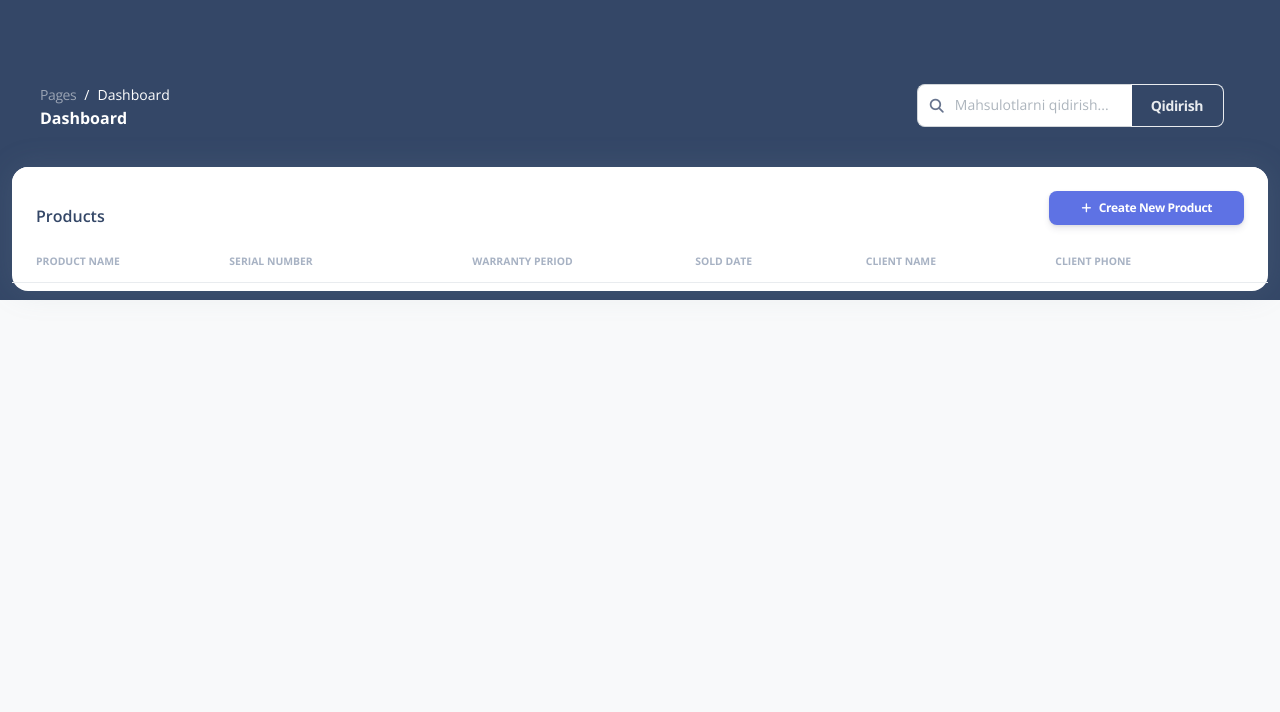
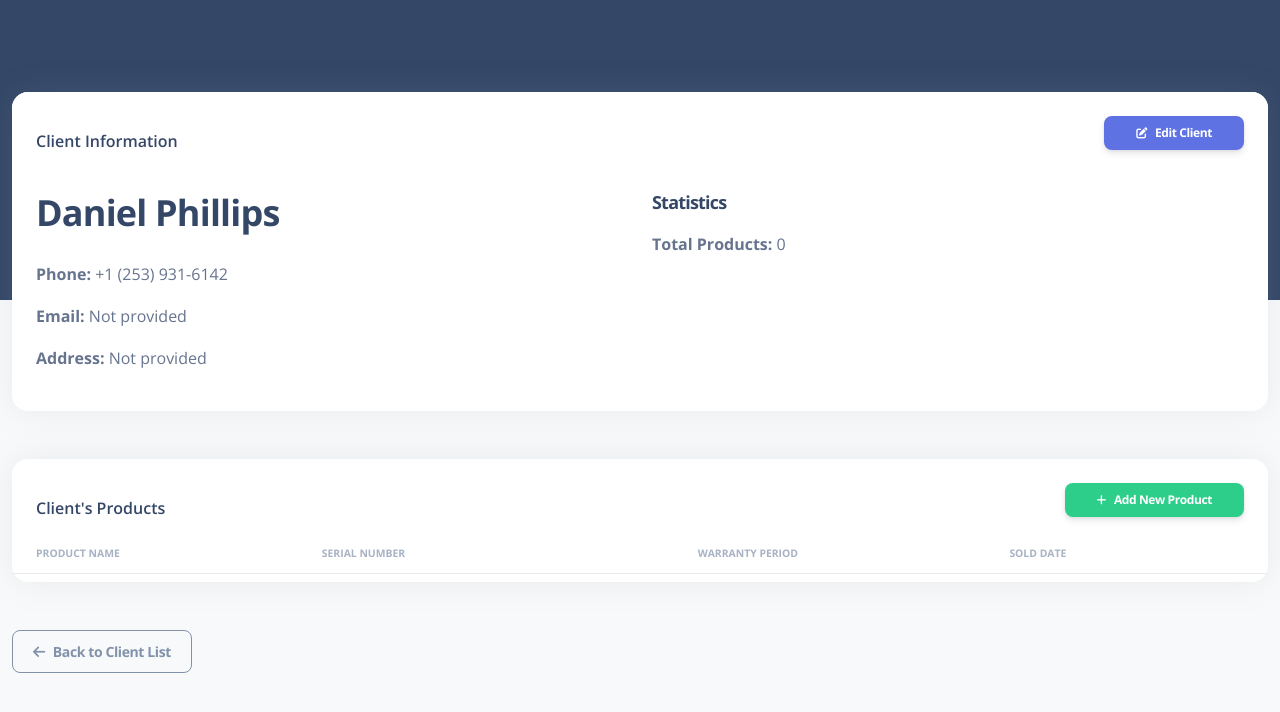
Before and after one commit to takhirovulugbek777/azamat2, a Django app: page /product/clients/9/ in a window 1280 px wide. Shown: the top 712 px of the page. Run offline with Django 5.2, Linux system fonts and the light colour scheme; data comes from the database, SQL or seed files in the repository; both versions use the stored data as it was after the commit; lists and menus that the app fills with data are empty; some libraries are stand-ins or nearby versions.

Commit message:
fix template and design

```diff
--- a/product/forms.py
+++ b/product/forms.py
@@ -34,3 +34,8 @@ class ProductForm(forms.ModelForm):
             'serial_number': 'A unique identifier for the product.',
 
         }
+
+
+class ClientForm(forms.Form):
+    class Meta:
+        fields = '__all__'
--- a/product/urls.py
+++ b/product/urls.py
@@ -1,6 +1,7 @@
 from django.urls import path
 
 from product import views
+from product.views import ClientUpdateView
 
 urlpatterns = [
     path('', views.home, name='home'),
@@ -12,4 +13,6 @@ urlpatterns = [
     path('<int:pk>/delete/', views.product_delete, name='product_delete'),  # Delete a product
     path('client/', views.client_list, name='client_list'),
     path('clients/<int:pk>/', views.client_detail, name='client_detail'),
+    path('product_detail/<int:pk>/', views.product_detail, name='product_detail'),
+    path('product/<int:pk>/update/', views.ClientUpdateView.as_view(), name='client_update'),
 ]
--- a/product/views.py
+++ b/product/views.py
@@ -3,9 +3,11 @@ from django.contrib.auth import authenticate, login, logout
 from django.db import IntegrityError
 
 from django.shortcuts import render, get_object_or_404, redirect
-from django.urls import reverse
+from django.urls import reverse, reverse_lazy
 from django.core.paginator import Paginator
 from django.db.models import Q, Count
+from django.views.generic import CreateView, UpdateView
+
 from .models import Product, Client
 from .forms import ProductForm
 
@@ -73,7 +75,8 @@ def product_list(request):
     products = Product.objects.filter(
         Q(name__icontains=query) |
         Q(serial_number__icontains=query) |
-        Q(client__phone__icontains=query)  # Add this line to search by client's phone number
+        Q(client__phone__icontains=query) |
+        Q(client__name__icontains=query)  # Add this line to search by client's phone number
     ).select_related('client')  # Use select_related to optimize database queries
 
     paginator = Paginator(products, 10)  # Show 10 products per page
@@ -143,7 +146,7 @@ def client_list(request):
     page_number = request.GET.get('page')
     page_obj = paginator.get_page(page_number)
 
-    return render(request, 'pages/client_table.html', {'page_obj': page_obj, 'query': query})
+    return render(request, 'pages/client_table.html', {'page_obj': page_obj, 'query': ''})
 
 
 def client_detail(request, pk):
@@ -159,3 +162,15 @@ def client_detail(request, pk):
         'page_obj': page_obj,
         'title': f"Client Details: {client.name}"
     })
+
+
+def product_detail(request, pk):
+    product = get_object_or_404(Product, pk=pk)
+    return render(request, 'pages/product_detail.html', {'product': product})
+
+
+class ClientUpdateView(UpdateView):
+    model = Client
+    template_name = 'pages/client_update.html'
+    fields = ['name', 'phone']
+    success_url = reverse_lazy('client_list')
--- a/templates/pages/base.html
+++ b/templates/pages/base.html
@@ -56,12 +56,29 @@
 </div>
 {% endif %}
 <main class="main-content position-relative border-radius-lg ">
-    <!-- Navbar -->
 
-    {% include 'pages/search.html' %}
+    {% block content %}
+    <div class="container-fluid py-4">
+        <div class="row">
+            <div class="col-12">
+                <div class="card mb-4">
+                    <div class="card-header pb-0 d-flex justify-content-between align-items-center">
+                        <h6 class="mb-0">{% block page_title %}{% endblock %}</h6>
+                        {% block create_button %}{% endblock %}
+                    </div>
+                    <div class="card-body px-0 pt-0 pb-2">
+                        {% block search_form %}{% endblock %}
+                        <div class="table-responsive p-0">
+                            {% block table_content %}{% endblock %}
+                        </div>
+                    </div>
+                </div>
+            </div>
+        </div>
 
-    <!-- End Navbar -->
-    {% block content %}{% endblock %}
+        {% block pagination %}{% endblock %}
+    </div>
+    {% endblock %}
 
 
 </main>
--- a/templates/pages/client_detail.html
+++ b/templates/pages/client_detail.html
@@ -1,4 +1,6 @@
 {% extends 'pages/base.html' %}
+
+{% block page_title %}Client Details{% endblock %}
 
 {% block content %}
 <div class="container-fluid py-4">
@@ -6,9 +8,37 @@
         <div class="col-12">
             <div class="card mb-4">
                 <div class="card-header pb-0 d-flex justify-content-between align-items-center">
-                    <h6 class="mb-0">Products</h6>
-                    <a href="{% url 'product_create' %}" class="btn btn-primary btn-sm">
-                        <i class="fas fa-plus me-2"></i>Create New Product
+                    <h6 class="mb-0">Client Information</h6>
+                    <a href="{% url 'client_update' client.id %}" class="btn btn-primary btn-sm">
+                        <i class="fas fa-edit me-2"></i>Edit Client
+                    </a>
+                </div>
+                <div class="card-body">
+                    <div class="row">
+                        <div class="col-md-6">
+                            <h2 class="text-xl font-semibold mb-4">{{ client.name }}</h2>
+                            <p><strong>Phone:</strong> {{ client.phone }}</p>
+                            <p><strong>Email:</strong> {{ client.email|default:"Not provided" }}</p>
+                            <p><strong>Address:</strong> {{ client.address|default:"Not provided" }}</p>
+                        </div>
+                        <div class="col-md-6">
+                            <h3 class="text-lg font-semibold mb-3">Statistics</h3>
+                            <p><strong>Total Products:</strong> {{ client.products.count }}</p>
+
+                        </div>
+                    </div>
+                </div>
+            </div>
+        </div>
+    </div>
+
+    <div class="row mt-4">
+        <div class="col-12">
+            <div class="card mb-4">
+                <div class="card-header pb-0 d-flex justify-content-between align-items-center">
+                    <h6 class="mb-0">Client's Products</h6>
+                    <a href="{% url 'product_create' %}?client_id={{ client.id }}" class="btn btn-success btn-sm">
+                        <i class="fas fa-plus me-2"></i>Add New Product
                     </a>
                 </div>
                 <div class="card-body px-0 pt-0 pb-2">
@@ -28,17 +58,11 @@
                                 <th class="text-center text-uppercase text-secondary text-xxs font-weight-bolder opacity-7">
                                     Sold Date
                                 </th>
-                                <th class="text-center text-uppercase text-secondary text-xxs font-weight-bolder opacity-7">
-                                    Client Name
-                                </th>
-                                <th class="text-center text-uppercase text-secondary text-xxs font-weight-bolder opacity-7">
-                                    Client Phone
-                                </th>
                                 <th class="text-secondary opacity-7"></th>
                             </tr>
                             </thead>
                             <tbody>
-                            {% for product in page_obj %}
+                            {% for product in client.products.all %}
                             <tr>
                                 <td>
                                     <div class="d-flex px-2 py-1">
@@ -53,21 +77,13 @@
                                 <td class="align-middle text-center text-sm">
                                     <span class="badge badge-sm bg-gradient-success">{{ product.warranty_period }} months</span>
                                 </td>
-
                                 <td class="align-middle text-center">
                                     <span class="text-secondary text-xs font-weight-bold">{{ product.sold_date }}</span>
                                 </td>
-                                <td class="align-middle text-center">
-                                    <span class="text-secondary text-xs font-weight-bold">{{ product.client.name }}</span>
-                                </td>
-                                <td class="align-middle text-center">
-                                    <span class="text-secondary text-xs font-weight-bold">{{ product.client.phone }}</span>
-                                </td>
                                 <td class="align-middle">
-                                    <a href="{% url 'product_update' product.id %}"
-                                       class="text-secondary font-weight-bold text-xs" data-toggle="tooltip"
-                                       data-original-title="Edit product">
-                                        Edit
+                                    <a href="{% url 'product_detail' product.id %}"
+                                       class="btn btn-link text-secondary mb-0">
+                                        <i class="fa fa-ellipsis-v text-xs"></i>
                                     </a>
                                 </td>
                             </tr>
@@ -80,7 +96,12 @@
         </div>
     </div>
 
-    <!-- Pagination -->
-
+    <div class="row mt-4">
+        <div class="col-12">
+            <a href="{% url 'client_list' %}" class="btn btn-outline-secondary">
+                <i class="fas fa-arrow-left me-2"></i>Back to Client List
+            </a>
+        </div>
+    </div>
 </div>
 {% endblock %}
```
Also changed, not shown: templates/pages/client_table.html (+38 -15 lines), templates/pages/client_update.html (added, +48 -0 lines), templates/pages/product_detail.html (added, +62 -0 lines), templates/pages/product_table.html (+41 -17 lines), db.sqlite3.
